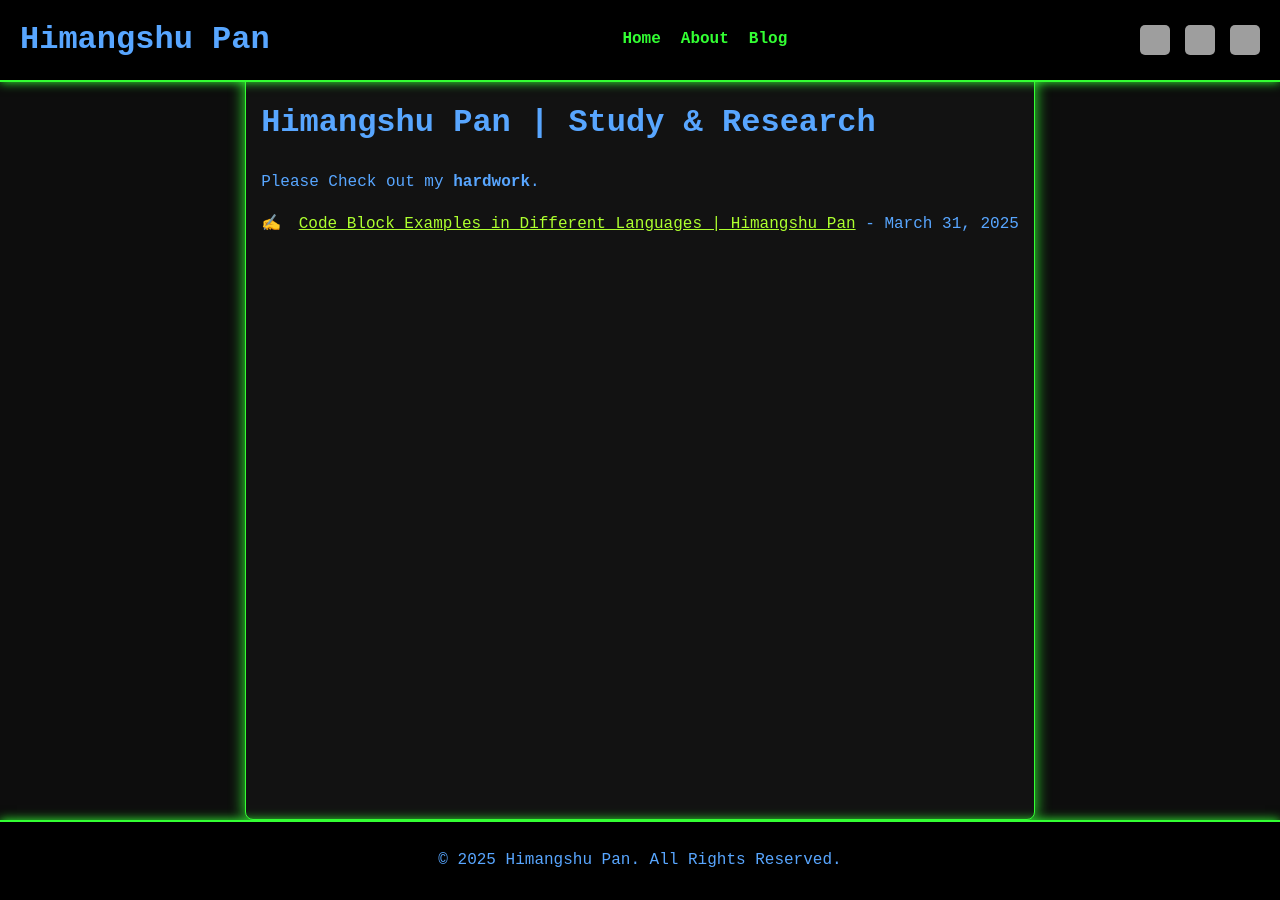
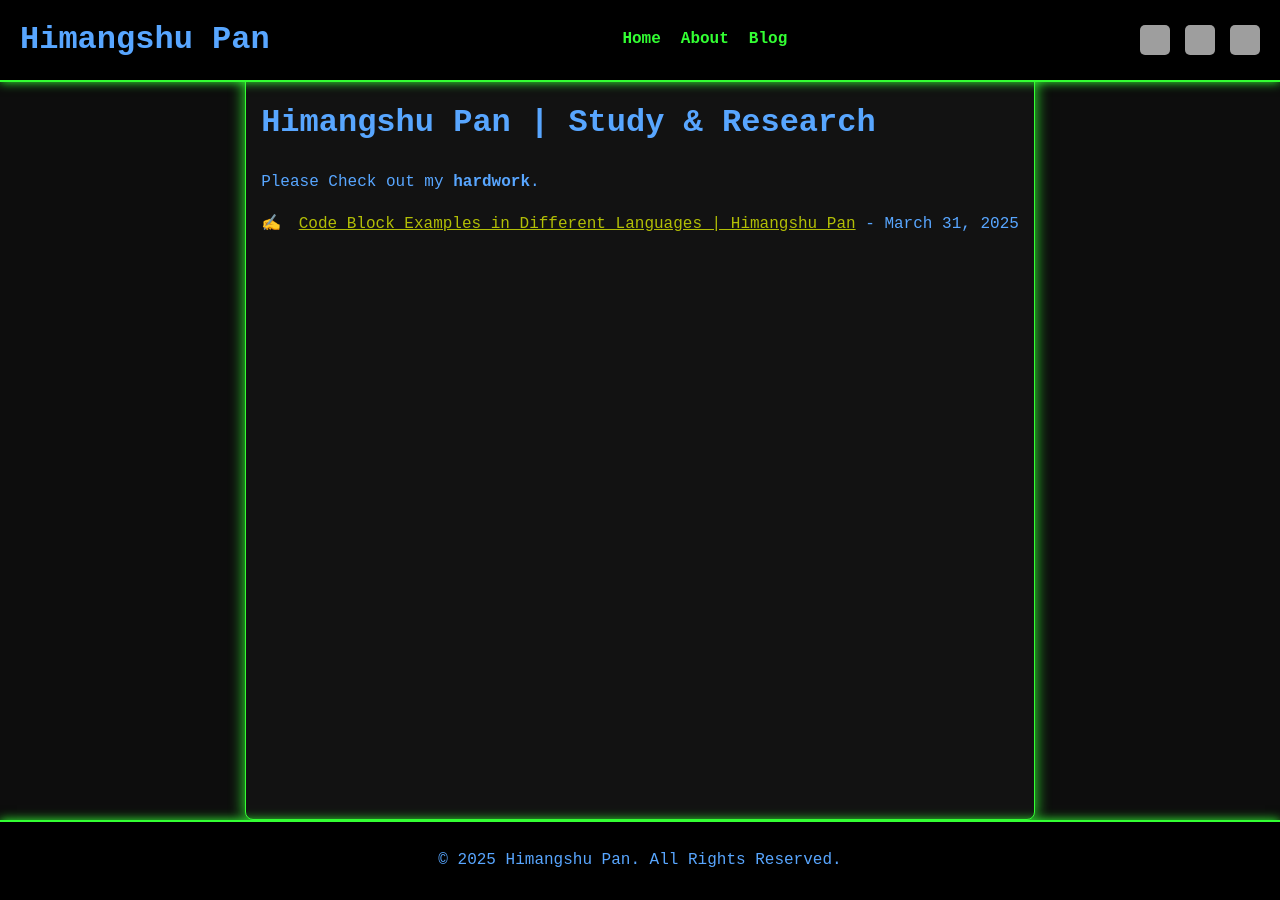
Before and after one commit to himangshu-blockchain/himangshu-blockchain.github.io, a Jekyll site: the page built from Site/blog.markdown, in a window 1280 px wide. Built offline with Jekyll 4.4.1, drawn with Linux system fonts in a browser that asks for light colours; nearby versions of some CDN libraries; comment, search, counter and statistics services are not loaded; grey boxes are pictures that could not be loaded.

Commit message:
Style: Change link text colout on blog list page

```diff
--- a/Site/assets/css/style.css
+++ b/Site/assets/css/style.css
@@ -385,7 +385,7 @@ p {
     margin-right: 8px;
   }
 .blog-list li a {
-    color: greenyellow;
+    color: rgb(178, 190, 6);
 }
 strong a {
     color: darkcyan;
```
Also changed, not shown: 2 other files.
